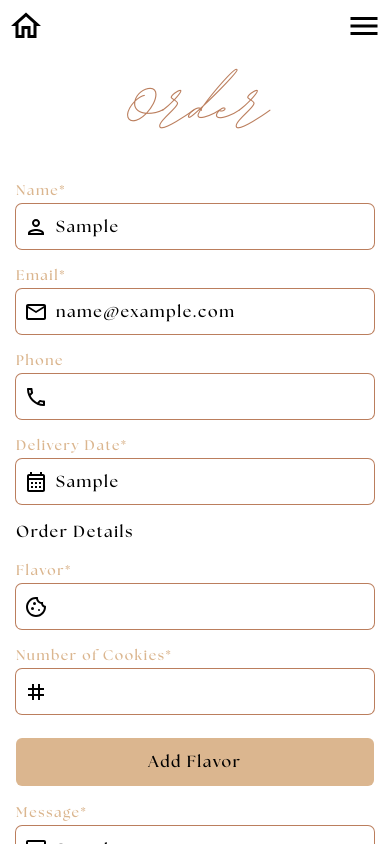
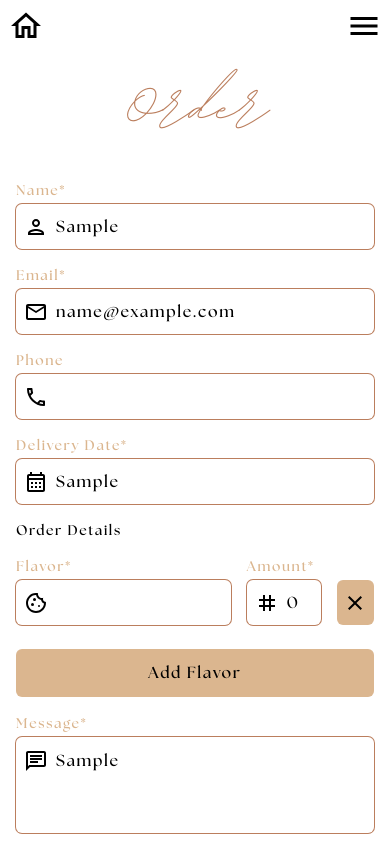
Before and after one commit to nickcoffey/cookiesxcoffey, a Next.js app: page /order in a window 390 px wide. Both pictures are taken after typing "Sample", "name@example.com", "Sample", "Sample", "Sample" into the empty fields and a click on the button "Add Flavor". Shown: the top 844 px of the page. Built offline with nearby package versions, Linux system fonts and the light colour scheme.

Commit message:
adjusted mobile configurator design

```diff
--- a/pages/order.tsx
+++ b/pages/order.tsx
@@ -1,4 +1,4 @@
-import { ChangeEvent, useRef, useState } from 'react'
+import { ChangeEvent, useRef } from 'react'
 import { SubmitHandler, useForm } from 'react-hook-form'
 import * as yup from 'yup'
 import { yupResolver } from '@hookform/resolvers/yup'
@@ -8,6 +8,7 @@ import LocalPhoneIcon from '@mui/icons-material/LocalPhoneOutlined'
 import CalendarMonthIcon from '@mui/icons-material/CalendarMonthOutlined'
 import TagIcon from '@mui/icons-material/TagOutlined'
 import CookieIcon from '@mui/icons-material/CookieOutlined'
+import CloseIcon from '@mui/icons-material/CloseOutlined'
 import ChatIcon from '@mui/icons-material/ChatOutlined'
 import SendIcon from '@mui/icons-material/SendOutlined'
 import SyncIcon from '@mui/icons-material/SyncOutlined'
@@ -22,10 +23,6 @@ import type {
 } from './api/sendEmail'
 import type { NextPage } from 'next'
 import type { Icon } from '../types'
-
-type FormCookieItem = CookieItem & {
-  id: number
-}
 
 export type OrderInputs = {
   name: string
@@ -82,19 +79,8 @@ const schema = yup.object({
 
 const EmptyGridSpace = () => <div className='hidden lg:block lg:col-span-1' />
 
-let CookieListIDCache = 1
-
 const Order: NextPage = () => {
   const formRef = useRef<HTMLFormElement>(null)
-  const [cookieItems, setCookieItems] = useState<FormCookieItem[]>([])
-
-  const handleAddFlavorClick = () => {
-    CookieListIDCache++
-    setCookieItems([
-      ...cookieItems,
-      { id: CookieListIDCache, count: 0, flavor: '' }
-    ])
-  }
 
   const {
     register,
@@ -105,15 +91,29 @@ const Order: NextPage = () => {
     reset
   } = useForm<OrderInputs>({ mode: 'onSubmit', resolver: yupResolver(schema) })
 
+  const cookieListWatch = watch('cookieList')
+
+  const addFlavor = () => {
+    const newFlavor = { count: 0, flavor: '' }
+    setValue(
+      'cookieList',
+      cookieListWatch ? [...cookieListWatch, newFlavor] : [newFlavor]
+    )
+  }
+
+  const removeFlavor = (index: number) => {
+    setValue(
+      'cookieList',
+      cookieListWatch.filter((_, i) => index !== i)
+    )
+  }
+
   const onSubmit: SubmitHandler<OrderInputs> = async data => {
     await httpPost<EmailRequestBody, EmailResponseBody>('api/sendEmail', data)
   }
 
   if (isSubmitSuccessful) {
-    setTimeout(() => {
-      reset()
-      setCookieItems([])
-    }, 3000)
+    setTimeout(reset, 3000)
   }
 
   const phoneWatch = watch('phone')
@@ -164,12 +164,9 @@ const Order: NextPage = () => {
           required
         />
         <div className='grid gap-4'>
-          <h4>Order Details</h4>
-          {cookieItems.map((_cookieItem, index) => (
-            <div
-              key={index}
-              className='grid gap-4 pb-4 border-b border-b-black last-of-type:border-b-0 last-of-type:pb-0'
-            >
+          <h4 className='text-sm'>Order Details</h4>
+          {cookieListWatch?.map((_, index) => (
+            <div key={index} className='flex gap-4 items-end'>
               <Input
                 label='Flavor'
                 Icon={CookieIcon}
@@ -179,11 +176,13 @@ const Order: NextPage = () => {
                 inputProps={{ ...register(`cookieList.${index}.flavor`) }}
                 required
               />
+              <span className='w-1/4'>
                 <Input
-                label='Number of Cookies'
+                  label='Amount'
                   Icon={TagIcon}
                   errorMsg={
-                  errors.cookieList && errors.cookieList[index]?.count?.message
+                    errors.cookieList &&
+                    errors.cookieList[index]?.count?.message
                   }
                   inputProps={{
                     ...register(`cookieList.${index}.count`),
@@ -191,12 +190,20 @@ const Order: NextPage = () => {
                   }}
                   required
                 />
+              </span>
+              <button
+                type='button'
+                onClick={() => removeFlavor(index)}
+                className={`flex items-center justify-center h-[45px] w-[45px] transition duration-150 rounded-md bg-primary lg:hover:bg-darkprimary lg:hover:text-white lg:w-1/2`}
+              >
+                <CloseIcon />
+              </button>
             </div>
           ))}
           <button
             type='button'
-            onClick={handleAddFlavorClick}
-            className='flex items-center justify-center w-full gap-2 py-3 mt-2 transition duration-150 rounded-md bg-primary lg:hover:bg-darkprimary lg:hover:text-white lg:w-1/2'
+            onClick={addFlavor}
+            className='flex items-center justify-center w-full py-3 mt-2 transition duration-150 rounded-md bg-primary lg:hover:bg-darkprimary lg:hover:text-white lg:w-1/2'
           >
             Add Flavor
           </button>
```
Lines whose indentation alone changed are shown as unchanged.
